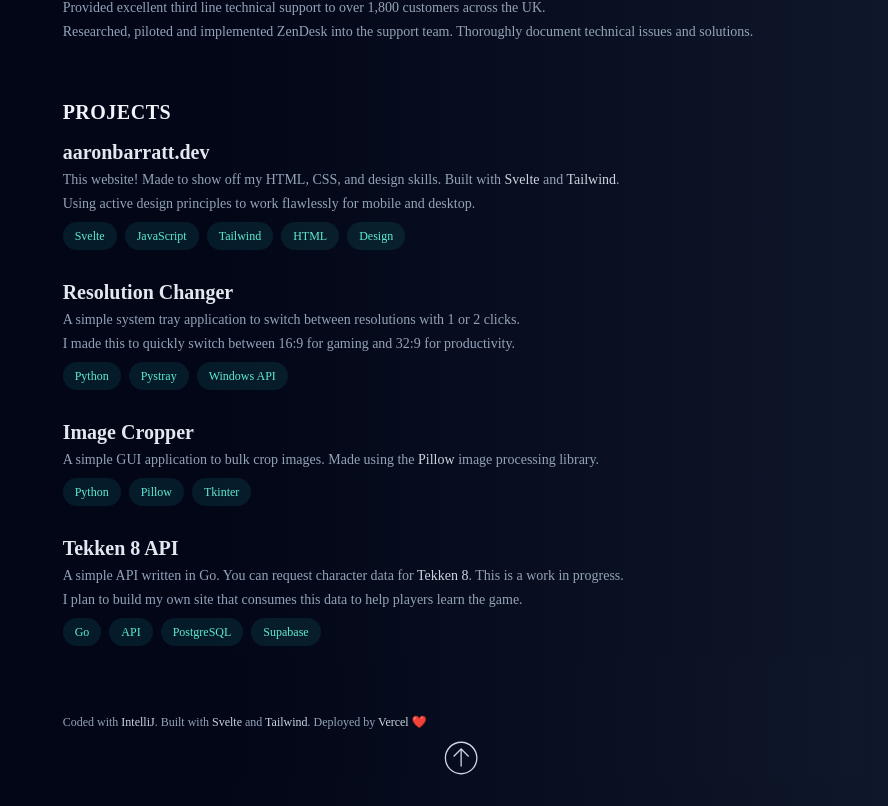
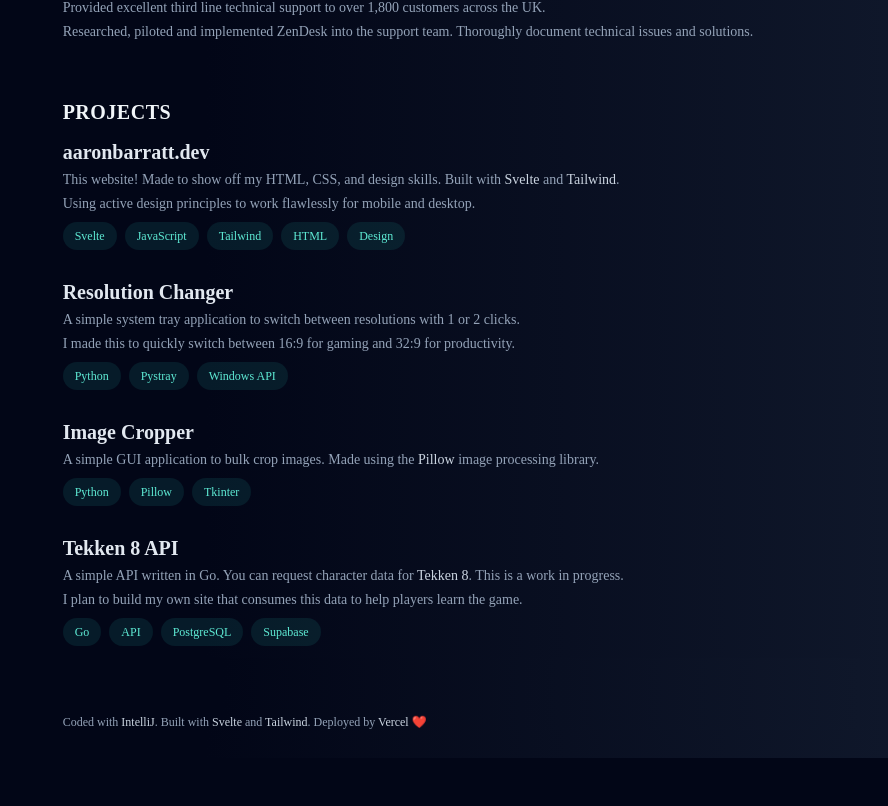
Before and after one commit to BanAaron/tailwind, a Svelte app: page / in a window 1280 px wide. Shown: the part 1558-2364 px from the top of the page, without its empty margins (392-1280 px from the left). After the commit the page ends 2316 px from the top, so only its background shows below. Built offline with nearby package versions, Linux system fonts and the light colour scheme; a web font is replaced by a local one.

Commit message:
hide jump to top on desktop

```diff
--- a/src/App.svelte
+++ b/src/App.svelte
@@ -9,7 +9,7 @@
   </div>
   <!-- splash screen section -->
   <div id="splash"
-       class="col-start-1 col-end-1 h-screen w-auto content-center justify-center md:fixed md:w-1/2 xl:fixed xl:w-1/3">
+       class="col-start-1 col-end-1 h-auto min-h-screen w-auto min-w-screen content-center justify-center md:fixed md:w-1/2 xl:fixed xl:w-1/3">
     <div
       class="flex h-screen flex-col items-center justify-center bg-gradient-to-b from-slate-800 to-slate-900 space-y-2.5 md:to-45% md:to-slate-950 md:bg-gradient-to-r md:from-slate-900">
       <img class="m-3 h-64 w-auto rounded-full border-2 border-teal-300 object-left shadow-xl dark:shadow-gray-800"
@@ -280,7 +280,7 @@
           Deployed by <a href="https://svelte.dev/" class="text-slate-300 hover:text-teal-300">Vercel</a>
           ❤️
         </p>
-        <div class="flex justify-center">
+        <div class="flex justify-center md:hidden">
           <a href="#splash">
             <svg class="mt-2 h-10 fill-slate-300 hover:fill-teal-300" viewBox="-3 0 32 32" xmlns="http://www.w3.org/2000/svg">
               <g id="icomoon-ignore">
```
